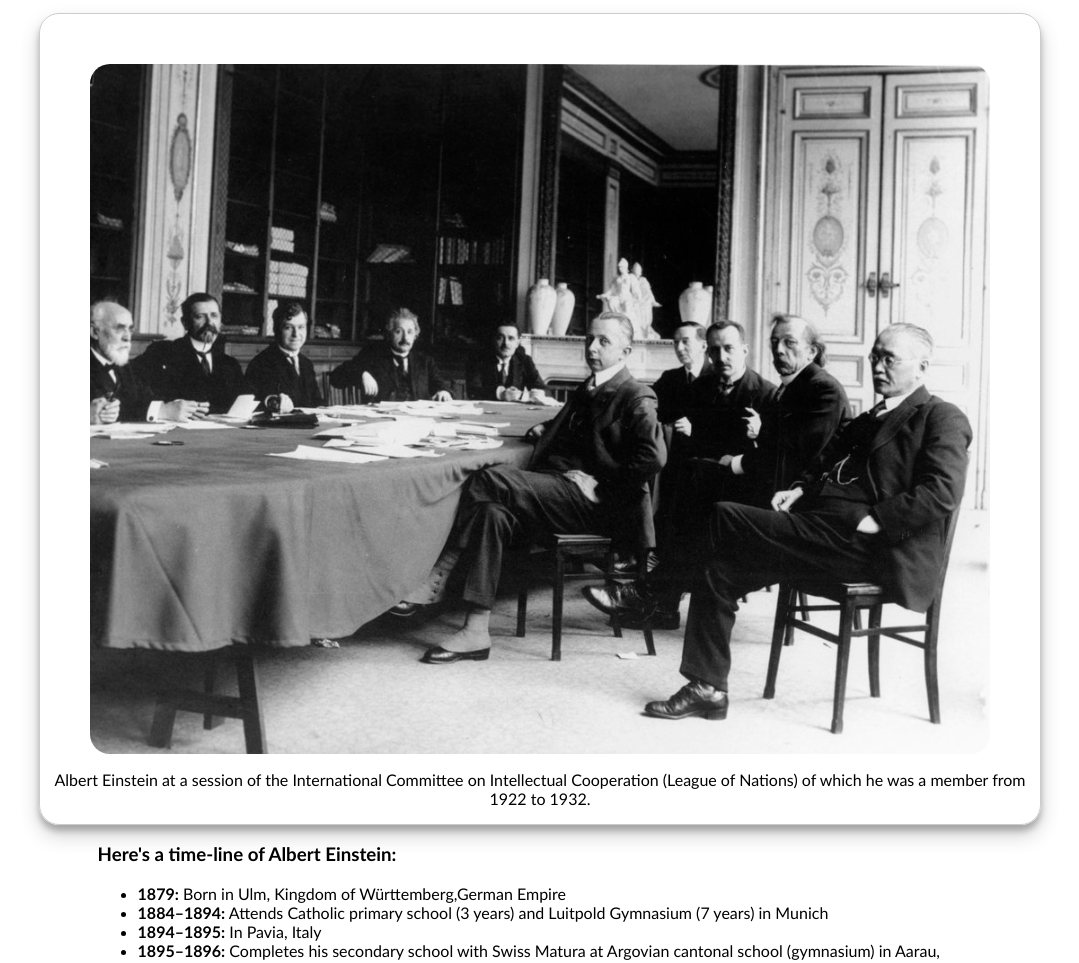
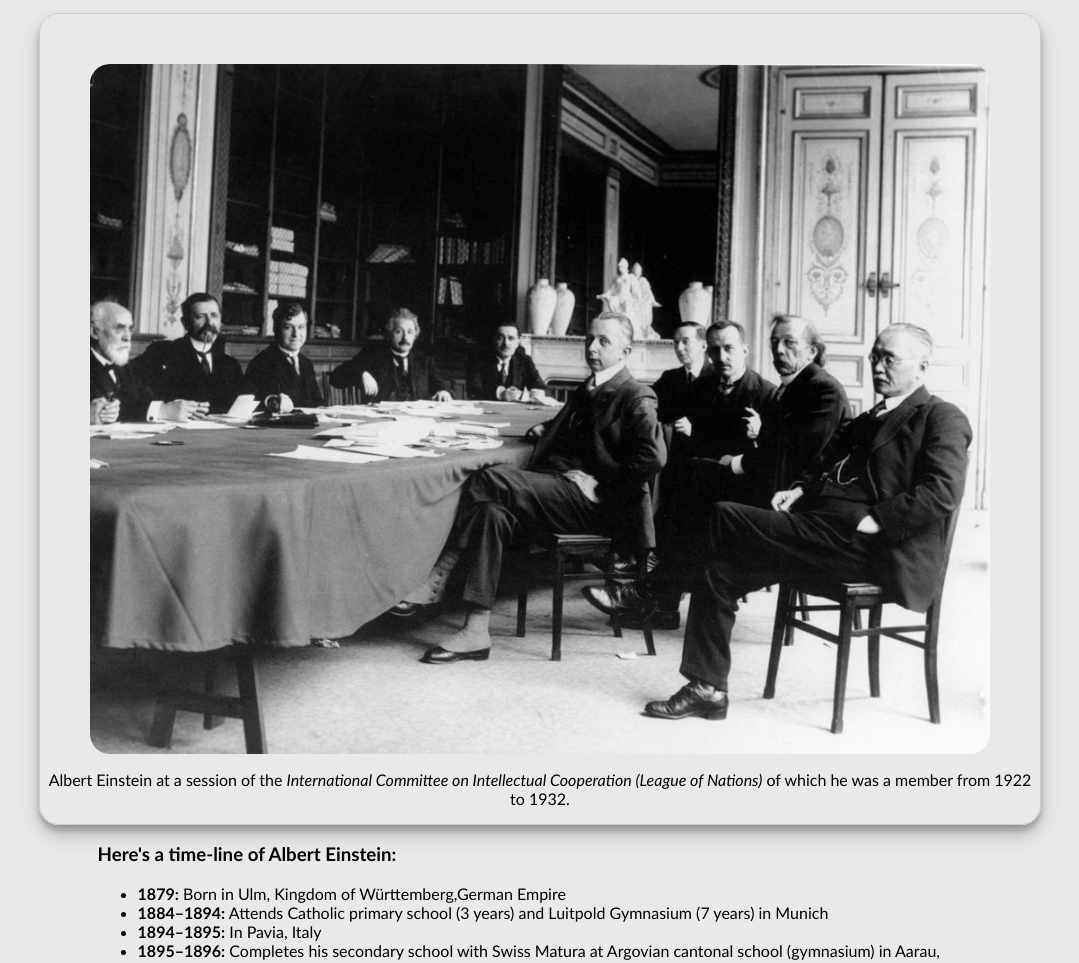
Before and after one commit to Fisayoanimashaun/Portfolio, a plain HTML site: page freeCodeCamp/Tribute Page Project/index.html in a window 1280 px wide. Shown: the part 104-1067 px from the top of the page, without its empty margins (100-1179 px from the left). Drawn offline with Linux system fonts and the light colour scheme.

Commit message:
updated css

```diff
--- a/freeCodeCamp/Tribute Page Project/assets/stylesheets/main.css
+++ b/freeCodeCamp/Tribute Page Project/assets/stylesheets/main.css
@@ -1,14 +1,14 @@
 #main {
   text-align: center;
   font-family: "Trebuchet MS", Helvetica, sans-serif;
-	background:background-color: rgba(45, 45, 45, 0.1);
+	background-color: rgba(45, 45, 45, 0.1);
 }
 
 h1 {
   font-weight: bold;
 }
 
-#title p {
+#title p, span {
   font-style: italic;
 }
 
```
